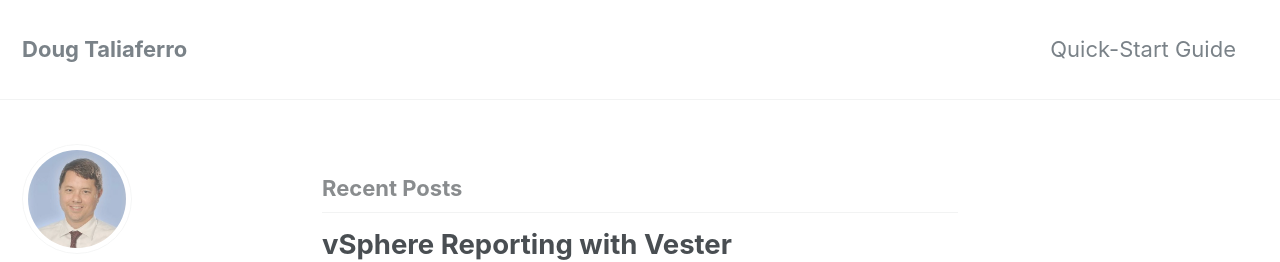
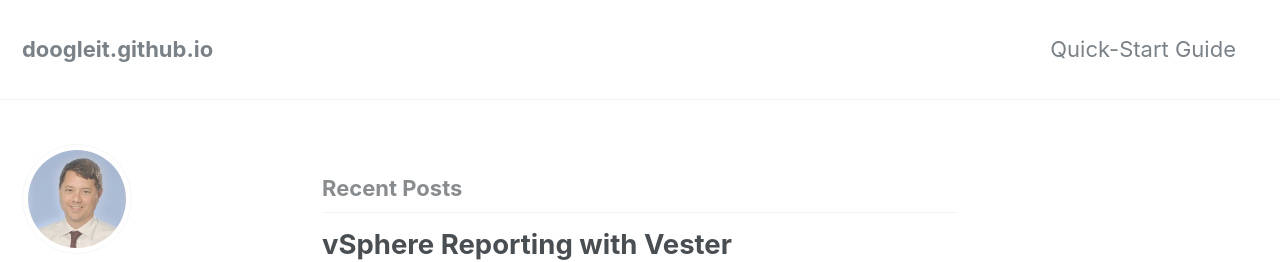
Before and after one commit to doogleit/doogleit.github.io, a Jekyll site: the page built from index.html, in a window 1280 px wide and 900 px high. Shown: the top 262 px of the window. Built offline with Jekyll 4.4.1, drawn with Linux system fonts in a browser that asks for light colours; the list of posts is cut into pages by our own code.

Commit message:
Update title

```diff
--- a/_config.yml
+++ b/_config.yml
@@ -9,7 +9,7 @@ minimal_mistakes_skin    : "default" # "air", "aqua", "contrast", "dark", "dirt"
 
 # Site Settings
 locale                   : "en"
-title                    : "Doug Taliaferro"
+title                    : "doogleit.github.io"
 title_separator          : "-"
 name                     : "Doug Taliaferro"
 description              : "Doug is an IT pro and technologist focusing on VMware technologies, virtualization, Powershell, PowerCLI, automation and IT infrastructure."
```
